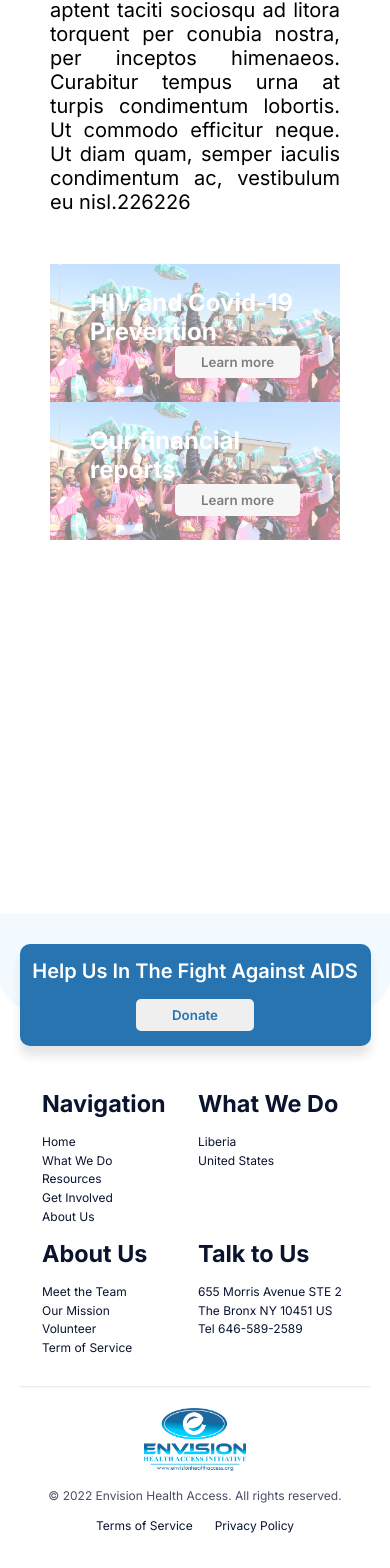
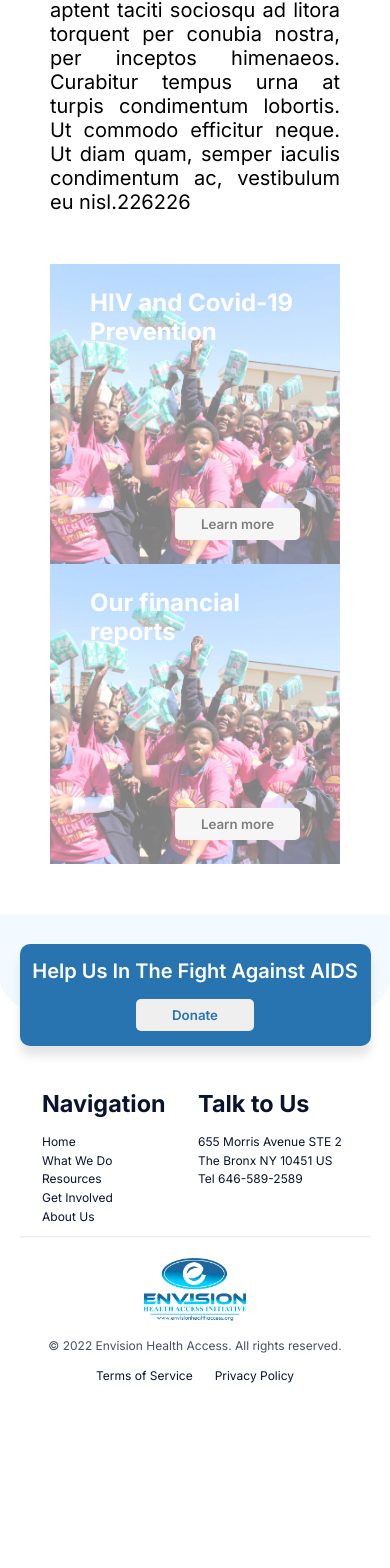
Before and after one commit to jusminpt/react-envision, a React (Create React App) app: page /resources in a window 390 px wide. Shown: the part 768-2336 px from the top of the page. After the commit the page ends 2193 px from the top, so only its background shows below. Built offline with nearby package versions, Linux system fonts and the light colour scheme.

Commit message:
Update Nav link

```diff
--- a/src/components/Footer/Footer.jsx
+++ b/src/components/Footer/Footer.jsx
@@ -9,6 +9,7 @@
   console.log(linksData.findIndex((item) => item.title === "What We Do"));
   return (
     <footer>
+      {/* TODO: Waiting for final design */}
       <div className="app__footer">
         <div className="app__footer-subtract"></div>
         <div className="app__footer-hero">
@@ -31,7 +32,7 @@
                 ))}
               </ul>
             </div>
-            <div>
+            {/* <div>
               <h3>What We Do</h3>
               <ul>
                 {linksData.map(
@@ -44,9 +45,9 @@
                     ))
                 )}
               </ul>
-            </div>
-          </div>
-          <div className="app__footer-links-right">
+            </div> */}
+            {/* </div> */}
+            {/* <div className="app__footer-links-right">
             <div>
               <h3>About Us</h3>
               <ul>
@@ -60,7 +61,7 @@
                     ))
                 )}
               </ul>
-            </div>
+            </div> */}
             <div>
               <h3>Talk to Us</h3>
               <ul>
--- a/src/components/Navbar/MenuItems.jsx
+++ b/src/components/Navbar/MenuItems.jsx
@@ -52,7 +52,7 @@
         <Link
           to={items.url}
           className={
-            pathname === "/"
+            pathname === items.url
               ? "app__navbar-menu-items-link activePage"
               : "app__navbar-menu-items-link"
           }
--- a/src/components/Navbar/Navbar.jsx
+++ b/src/components/Navbar/Navbar.jsx
@@ -30,7 +30,7 @@
           <Link to="/">
             <img src={images.navLogo} className="" alt="logo" />
           </Link>
-          <p>Envision Health access initiative</p>
+          <p>Envision Health Access Initiative</p>
         </div>
         <div className="app__navbar-icon" onClick={handleClick}>
           {click ? <VscClose /> : <RxHamburgerMenu />}
--- a/src/components/ResourceCard/ResourceCard.scss
+++ b/src/components/ResourceCard/ResourceCard.scss
@@ -29,11 +29,12 @@
 
 // TODO: need to get the final design for mobile version
 @media screen and (max-width: 960px) {
-  .longCard {
+  .resourceCard {
     height: 40vh;
+    margin: 0px;
 
     &:not(:last-child) {
-      margin-bottom: 30px;
+      margin-right: 0px;
     }
   }
 }
--- a/src/data/linksData.js
+++ b/src/data/linksData.js
@@ -6,16 +6,6 @@
   {
     title: "What We Do",
     url: "/whatwedo",
-    sublink: [
-      {
-        title: "Liberia",
-        url: "whatwedo/Liberia",
-      },
-      {
-        title: "United States",
-        url: "whatwedo/us",
-      },
-    ],
   },
   {
     title: "Resources",
@@ -34,38 +24,10 @@
   {
     title: "Get Involved",
     url: "/getinvolved",
-    sublink: [
-      {
-        title: "Meet the Team",
-        url: "getinvolved/meet-the-team",
-      },
-      {
-        title: "Our Mission",
-        url: "getinvolved/our-mission",
-      },
-    ],
   },
   {
     title: "About Us",
     url: "/aboutus",
-    sublink: [
-      {
-        title: "Meet the Team",
-        url: "aboutus/meet-the-team",
-      },
-      {
-        title: "Our Mission",
-        url: "aboutus/our-mission",
-      },
-      {
-        title: "Volunteer",
-        url: "aboutus/volunteer",
-      },
-      {
-        title: "Term of Service",
-        url: "aboutus/term-of-service",
-      },
-    ],
   },
 ];
 
--- a/src/pages/Resources/Resources.scss
+++ b/src/pages/Resources/Resources.scss
@@ -7,5 +7,7 @@
 @media screen and (max-width: 960px) {
   .resourcesCard-section {
     flex-direction: column;
+    justify-content: space-around;
+    align-items: center;
   }
 }
```
